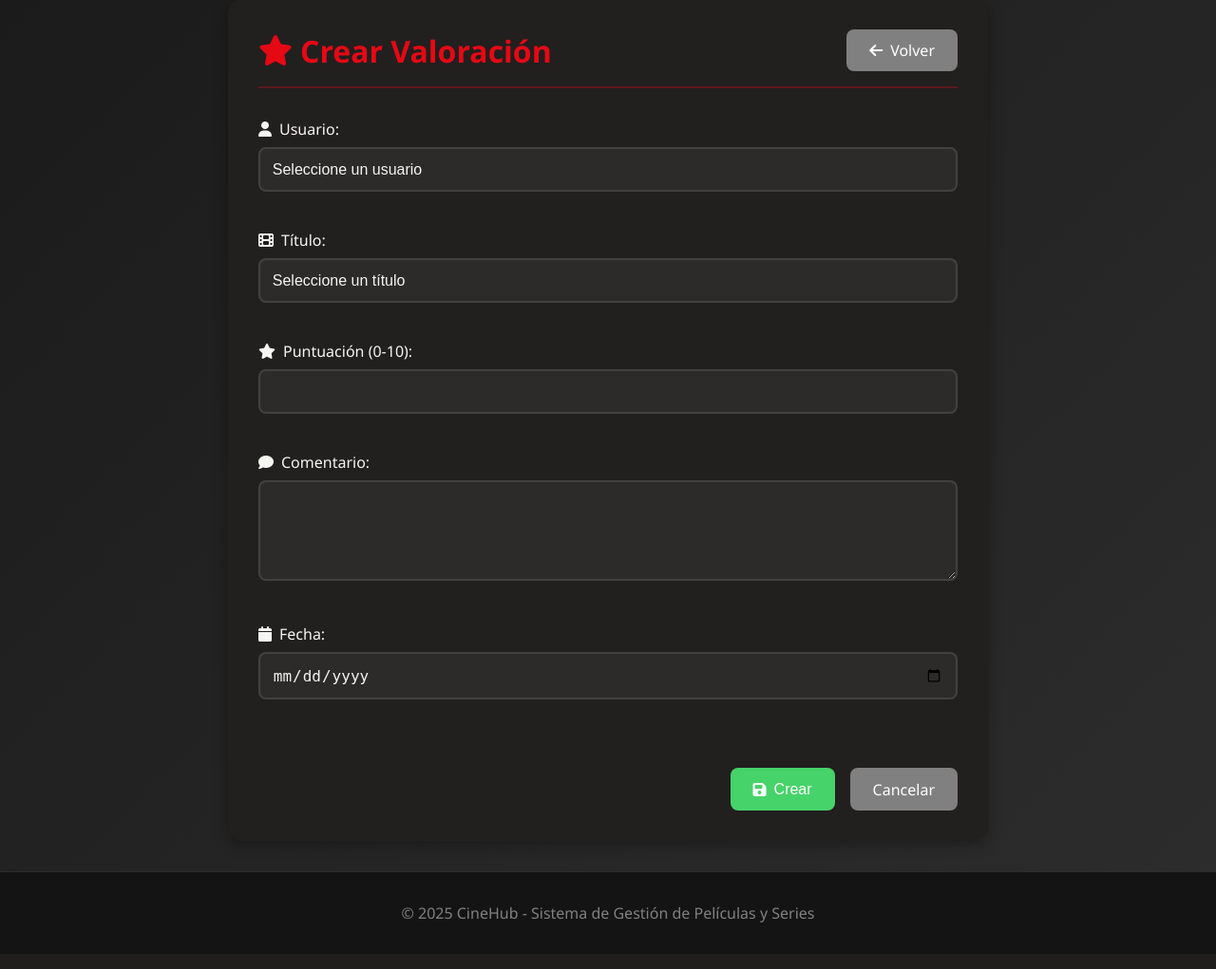
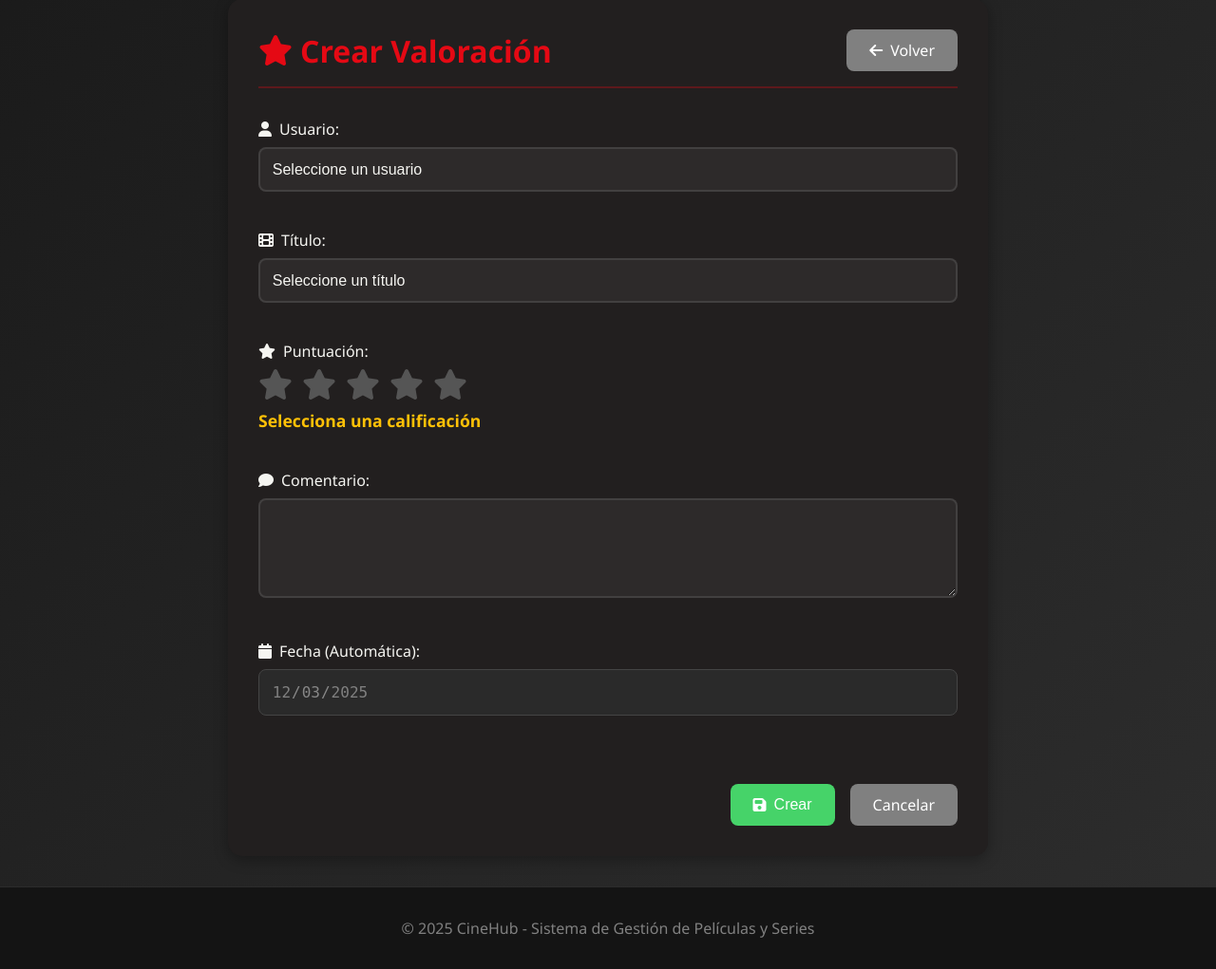
Before and after one commit to jlozano1118/Project_Movies, a FastAPI app: page /web/valoraciones/crear in a window 1280 px wide. Shown: the part 104-1125 px from the top of the page at 95% size. Before the commit the page ends 1076 px from the top, so only its background shows below. Run offline with FastAPI, Linux system fonts and the light colour scheme.

Commit message:
Implmentacion validaciones usuarios titutlos valoraciones

```diff
--- a/static/css/style.css
+++ b/static/css/style.css
@@ -562,3 +562,10 @@ select:disabled {
         flex-direction: column;
     }
 }
+/* --- FIX: CORRECCIÓN DE DESPLEGABLES --- */
+/* Esto fuerza a que las opciones tengan fondo oscuro para que se vean las letras blancas */
+select option {
+    background-color: #221f1f; /* Mismo color oscuro de tu tema */
+    color: #f5f5f1; /* Texto claro */
+    padding: 10px;
+}
--- a/templates/valoracion_form.html
+++ b/templates/valoracion_form.html
@@ -3,6 +3,37 @@
 {% block title %}{{ accion }} Valoración - CineHub{% endblock %}
 
 {% block content %}
+<style>
+    /* Estilos para las estrellas */
+    .star-rating {
+        display: flex;
+        gap: 10px;
+        font-size: 2rem;
+        cursor: pointer;
+        margin-bottom: 10px;
+    }
+    .star-rating i {
+        color: #555;
+        transition: color 0.2s;
+    }
+    .star-rating i.active {
+        color: #ffc107;
+    }
+    .rating-label {
+        font-size: 1.1rem;
+        font-weight: bold;
+        color: #ffc107;
+    }
+
+    /* Estilo para el campo de fecha bloqueado */
+    input[readonly] {
+        background-color: #2a2a2a !important; /* Un poco más oscuro */
+        color: #888 !important; /* Texto grisáceo */
+        cursor: not-allowed;
+        border: 1px solid #444;
+    }
+</style>
+
 <div class="container">
     <div class="form-container">
         <div class="form-header">
@@ -49,10 +80,22 @@
             </div>
 
             <div class="form-group">
-                <label><i class="fas fa-star"></i> Puntuación (0-10):</label>
-                <input type="number" name="puntuacion"
-                       value="{% if valoracion %}{{ valoracion.puntuacion }}{% endif %}"
-                       min="0" max="10" step="0.1" required>
+                <label><i class="fas fa-star"></i> Puntuación:</label>
+
+                <div class="star-rating" id="star-container">
+                    <i class="fas fa-star" data-value="1"></i>
+                    <i class="fas fa-star" data-value="2"></i>
+                    <i class="fas fa-star" data-value="3"></i>
+                    <i class="fas fa-star" data-value="4"></i>
+                    <i class="fas fa-star" data-value="5"></i>
+                </div>
+
+                <input type="hidden" name="puntuacion" id="input-puntuacion"
+                       value="{% if valoracion %}{{ valoracion.puntuacion }}{% endif %}" required>
+
+                <div id="rating-text" class="rating-label">
+                    {% if valoracion %}{{ valoracion.puntuacion|int }}{% else %}0{% endif %} de 5
+                </div>
             </div>
 
             <div class="form-group">
@@ -61,9 +104,8 @@
             </div>
 
             <div class="form-group">
-                <label><i class="fas fa-calendar"></i> Fecha:</label>
-                <input type="date" name="fecha"
-                       value="{% if valoracion %}{{ valoracion.fecha }}{% endif %}" required>
+                <label><i class="fas fa-calendar"></i> Fecha (Automática):</label>
+                <input type="date" name="fecha" id="fecha-input" required readonly>
             </div>
 
             <div class="form-actions">
@@ -75,4 +117,72 @@
         </form>
     </div>
 </div>
+
+<script>
+    document.addEventListener("DOMContentLoaded", function() {
+
+        // --- 1. LÓGICA DE FECHA (SOLO HOY Y BLOQUEADA) ---
+        const fechaInput = document.getElementById('fecha-input');
+
+        const hoy = new Date();
+        const yyyy = hoy.getFullYear();
+        const mm = String(hoy.getMonth() + 1).padStart(2, '0');
+        const dd = String(hoy.getDate()).padStart(2, '0');
+        const fechaFormateada = `${yyyy}-${mm}-${dd}`;
+
+        // Asignamos el valor
+        // Si ya viene un valor del servidor (ej: al editar), lo respetamos?
+        // Tu regla dice "solo hoy", así que al crear forzamos hoy.
+        // Al editar, si quisieras mantener la fecha original, habría que cambiar esto.
+        // Pero para asegurar consistencia con tu petición "ni antes ni después", forzamos hoy.
+        if (!fechaInput.value) {
+             fechaInput.value = fechaFormateada;
+        }
+
+        // Aunque sea readonly, es buena práctica mantener los límites por seguridad
+        fechaInput.min = fechaFormateada;
+        fechaInput.max = fechaFormateada;
+
+
+        // --- 2. LÓGICA DE ESTRELLAS ---
+        const stars = document.querySelectorAll('#star-container i');
+        const input = document.getElementById('input-puntuacion');
+        const text = document.getElementById('rating-text');
+
+        let currentRating = input.value ? parseInt(input.value) : 0;
+        updateStars(currentRating);
+
+        stars.forEach(star => {
+            star.addEventListener('mouseover', function() {
+                const val = parseInt(this.getAttribute('data-value'));
+                updateStars(val);
+            });
+
+            star.addEventListener('click', function() {
+                const val = parseInt(this.getAttribute('data-value'));
+                input.value = val;
+                currentRating = val;
+                updateStars(val);
+                this.style.transform = "scale(1.3)";
+                setTimeout(() => this.style.transform = "scale(1)", 200);
+            });
+        });
+
+        document.getElementById('star-container').addEventListener('mouseleave', function() {
+            updateStars(currentRating);
+        });
+
+        function updateStars(value) {
+            text.innerText = value > 0 ? value + " de 5" : "Selecciona una calificación";
+            stars.forEach(s => {
+                const sVal = parseInt(s.getAttribute('data-value'));
+                if (sVal <= value) {
+                    s.classList.add('active');
+                } else {
+                    s.classList.remove('active');
+                }
+            });
+        }
+    });
+</script>
 {% endblock %}
```
Also changed, not shown: templates/valoraciones.html (+18 -6 lines), cinehub.db.
